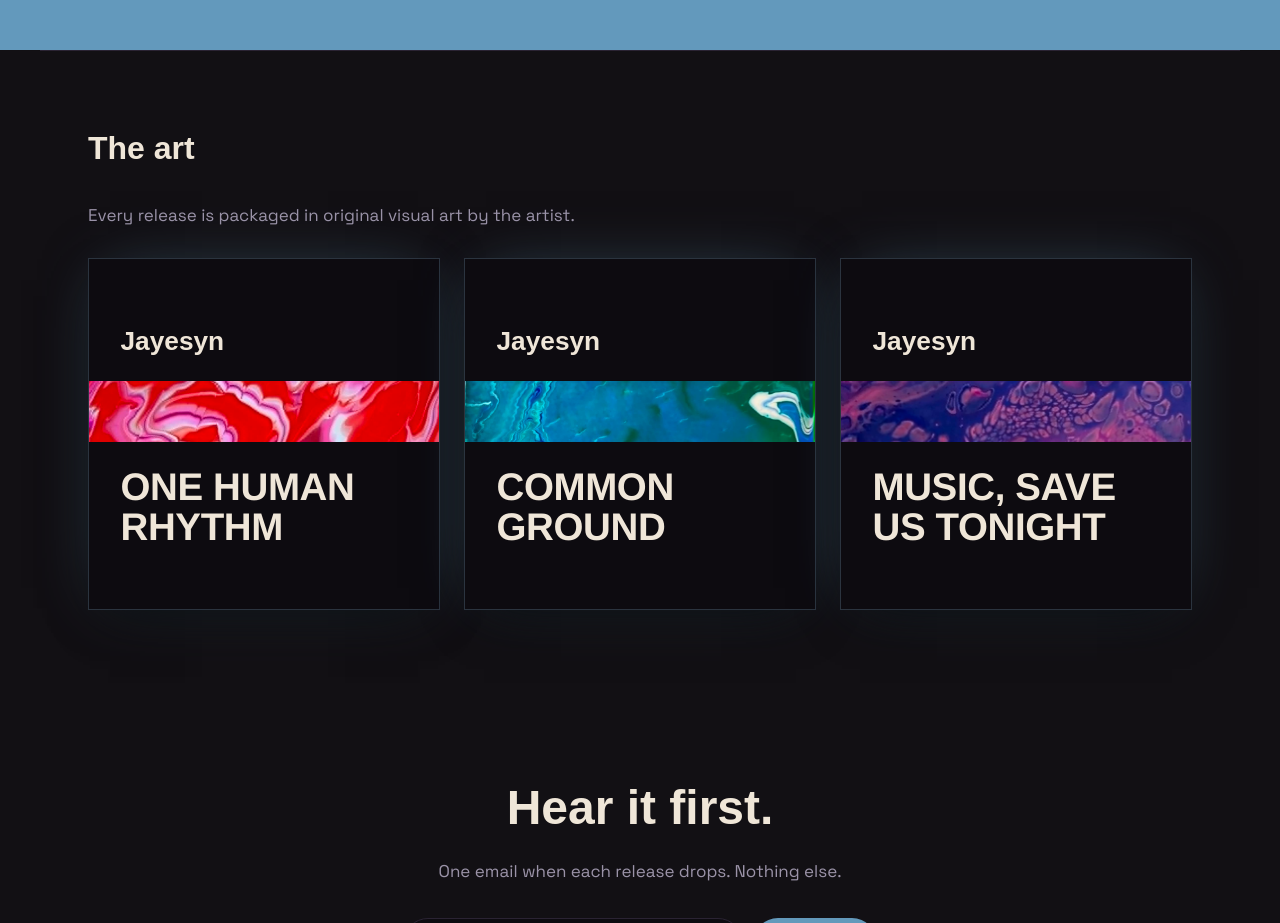
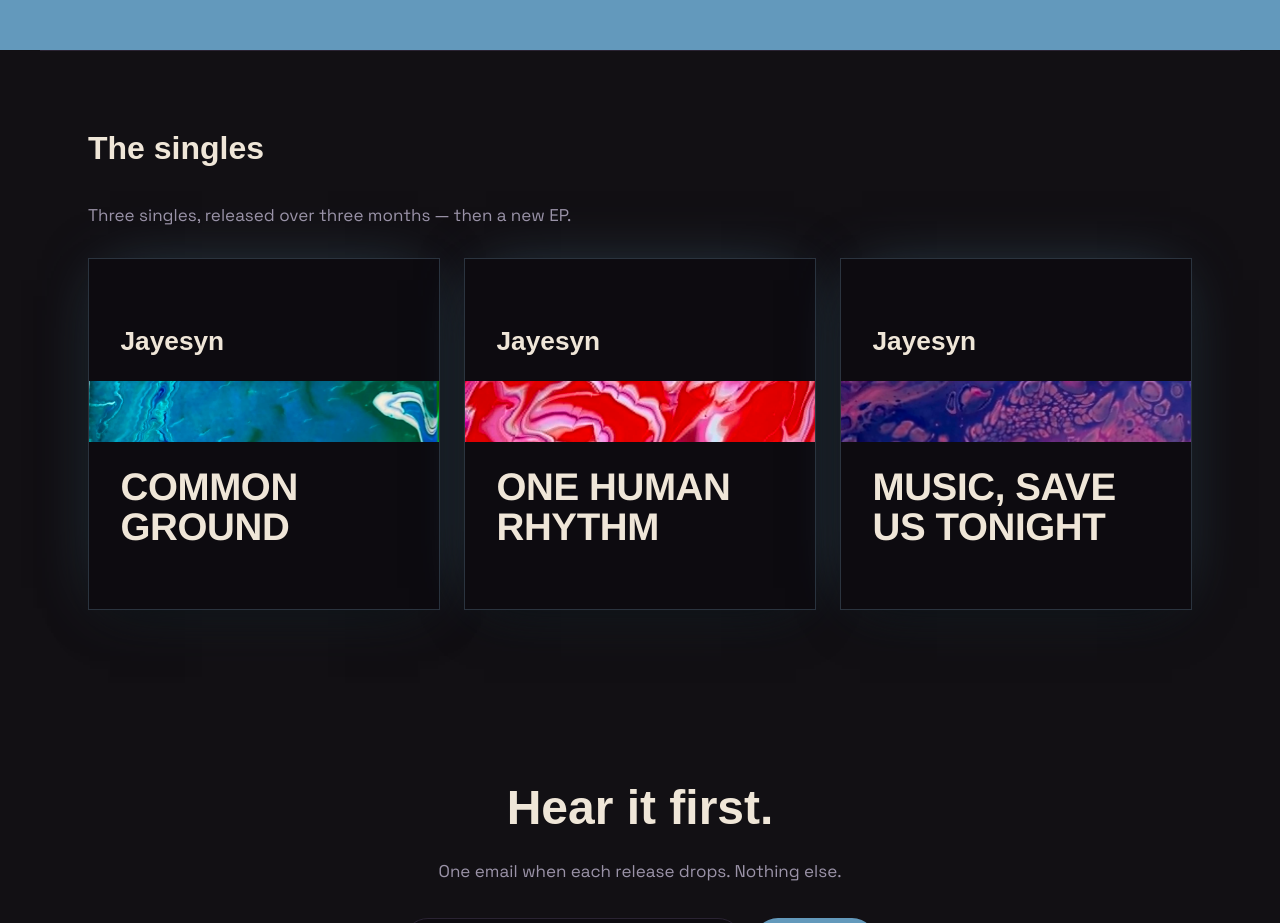
Before and after one commit to iguy/jayesyn, an Astro site: page / in a window 1280 px wide. Shown: the part 1240-2163 px from the top of the page. Built offline with nearby package versions, Linux system fonts and the light colour scheme; Astro itself is replaced by a stand-in of ours; a web font is replaced by a local one.

Commit message:
Rename singles section, fix cover order, close seam gap

```diff
--- a/src/pages/index.astro
+++ b/src/pages/index.astro
@@ -22,18 +22,18 @@ const releases = [
 // drift: 'y' = up/down · 'x' = across · 'xy' = slow diagonal — each cover moves differently.
 const covers = [
   {
+    title: ['Common', 'Ground'],
+    art: '/art/jayesyn-common-ground.jpeg',
+    drift: 'y',
+    link: 'https://distrokid.com/hyperfollow/jayesyn/common-ground',
+    page: '/common-ground',
+  },
+  {
     title: ['One Human', 'Rhythm'],
     art: '/art/jayesyn-One_Human_rhythm.jpeg',
     drift: 'x',
     link: 'https://distrokid.com/hyperfollow/jayesyn/one-human-rhythm',
     page: '/one-human-rhythm',
-  },
-  {
-    title: ['Common', 'Ground'],
-    art: '/art/jayesyn-common-ground.jpeg',
-    drift: 'y',
-    link: 'https://distrokid.com/hyperfollow/jayesyn/common-ground',
-    page: '/common-ground',
   },
   {
     title: ['Music, Save', 'Us Tonight'],
@@ -208,9 +208,9 @@ const jsonLd = {
 
   <!-- ARTWORK / SINGLE COVERS -->
   <section class="art" aria-labelledby="art-h">
-    <h2 id="art-h" class="section-h">The art</h2>
+    <h2 id="art-h" class="section-h">The singles</h2>
     <p class="art-lede">
-      Every release is packaged in original visual art by the artist.
+      Three singles, released over three months &mdash; then a new EP.
     </p>
     <div class="covers">
       {covers.map((c) => {
@@ -321,7 +321,8 @@ a:focus-visible, button:focus-visible, input:focus-visible {
 }
 .hero-bg-shape {
   position: absolute;
-  inset: 0;
+  top: 0; left: 0; right: 0;
+  bottom: -2px;
   background: var(--brand-blue);
   clip-path: polygon(66% 0%, 100% 0%, 100% 100%, 56% 100%);
   z-index: 0;
```
